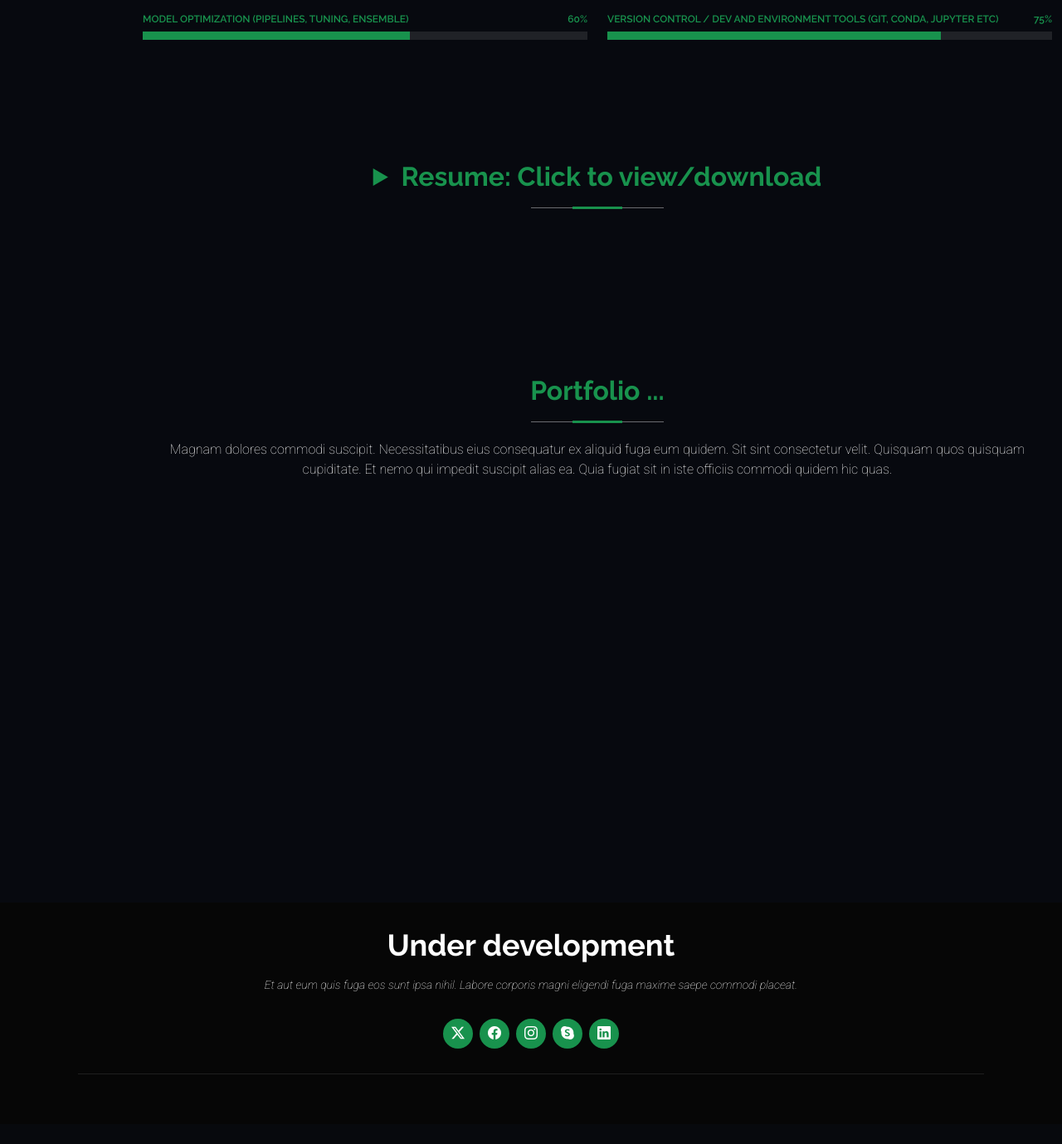
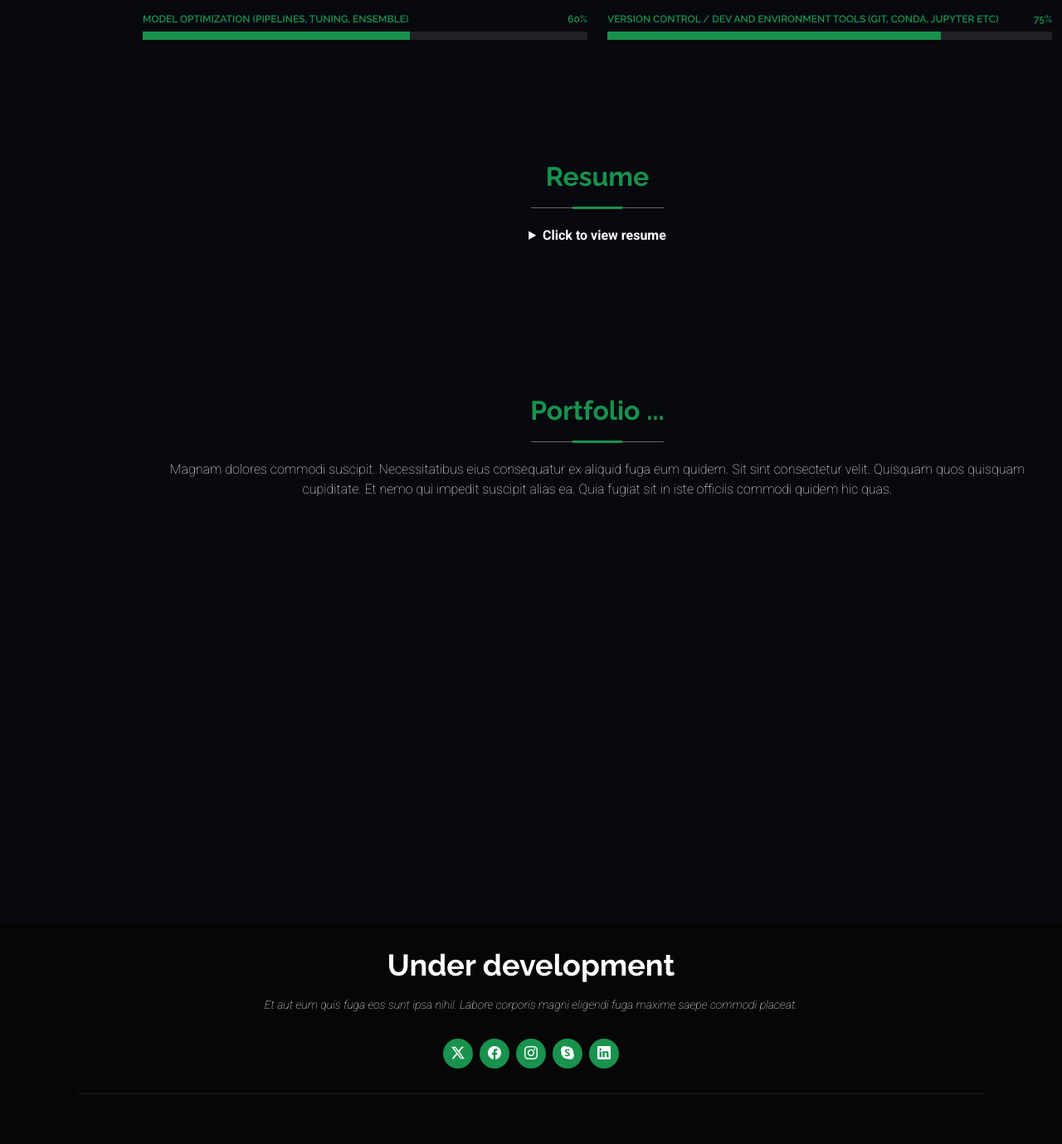
Before and after one commit to padrigon-lynbert/portfolio, a Django app: page /portfolio/dashboard in a window 1280 px wide. Shown: the part 1866-3245 px from the top of the page at 83% size. Before the commit the page ends 3161 px from the top, so only its background shows below. Run offline with Django 5.2, Linux system fonts and the light colour scheme; some libraries are stand-ins or nearby versions.

```diff
--- a/app1/templates/index.html
+++ b/app1/templates/index.html
@@ -32,7 +32,7 @@
 </head>
 
 
-<body class="index-page">
+<body class="index-page" style="zoom: 100%;">
 
   <header id="header" class="header d-flex flex-column justify-content-center">
 
@@ -280,25 +280,34 @@
     <section id="resume" class="resume section">
 
       <!-- Section Title -->
-      <div class="container section-title" data-aos="fade-up">
-        <!-- <a href="assets/resume.pdf" target="_blank" class="btn btn-primary"
-            style="margin: 10px; background-color: #1d3c1f; border-color: #dad70f; color: rgb(255, 255, 255);">
+      <div class="container section-title text-center" data-aos="fade-up">
+        <h2>Resume</h2>
+
+        <details style="margin-top: 1rem;">
+          <summary style="cursor: pointer; font-weight: 600;">
+            Click to view resume
+          </summary>
+
+          <!-- Desktop PDF Viewer -->
+          <iframe
+            id="resume-pdf"
+            src="static/others/CV%20Padrigon,%20Lynbert.pdf"
+            width="100%"
+            height="750px"
+            style="border: none; margin-top: 15px;">
+          </iframe>
+
+          <!-- Mobile fallback download -->
+          <div id="resume-download" style="display: none; margin-top: 15px;">
+            <a
+              href="static/others/CV%20Padrigon,%20Lynbert.pdf"
+              download
+              class="btn btn-primary"
+              style="background-color: #1d3c1f; border-color: #dad70f; color: white;">
               Download Resume (PDF)
-        </a> -->
-
-          <h2>
-            <details>
-              <summary>Resume: Click to view/download</summary>
-              <iframe
-                src="static/others/CV%20Padrigon,%20Lynbert.pdf"
-                width="80%"
-                height="750px"
-                style="border: none; margin-top: 10px;">
-              </iframe>
-            </details>
-          </h2>
-
-      </div>
+            </a>
+          </div>
+        </details>
       <!-- End Section Title -->
 
       <div class="container">
@@ -352,6 +361,14 @@
         </div>
 
       </div>
+
+        <!-- JS for Mobile Handling -->
+          <script>
+            if (/Mobi|Android|iPhone|iPad/i.test(navigator.userAgent)) {
+              document.getElementById('resume-pdf').style.display = 'none';
+              document.getElementById('resume-download').style.display = 'block';
+            }
+          </script>
 
     </section>
     <!-- /Resume Section -->
```
Also changed, not shown: 1 other file.
